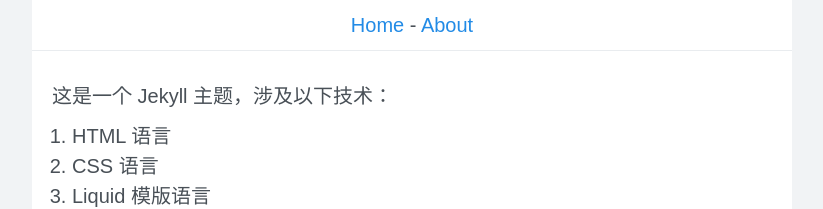
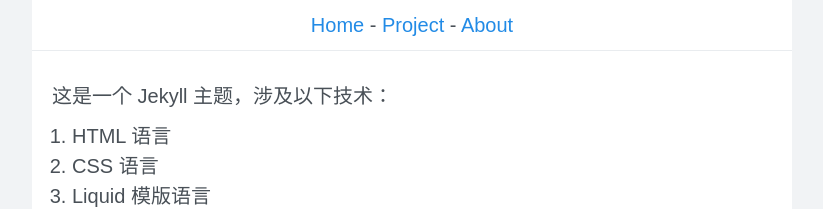
Before and after one commit to whenfung/log, a Jekyll site: the page built from pages/about.md, in a window 1280 px wide. Shown: the top 209 px of the page, without its empty margins (228-1051 px from the left). Built offline with Jekyll 4.4.1, drawn with Linux system fonts in a browser that asks for light colours; nearby versions of some CDN libraries.

Commit message:
navigation

```diff
--- a/_layouts/page.html
+++ b/_layouts/page.html
@@ -2,9 +2,10 @@
 layout: default
 ---
 
-<div class="page-title">
+<div class="page-nav">
 	<a href="{{ site.baseurl }}/">Home</a> -
-	<a href="{{ site.baseurl }}/about.html">About</a>
+	<a href="{{ site.baseurl }}/pages/project.html">Project</a> -
+	<a href="{{ site.baseurl }}/pages/about.html">About</a>
 </div>
 
 <div class="page">
--- a/_layouts/post.html
+++ b/_layouts/post.html
@@ -2,7 +2,7 @@
 layout: default
 ---
 
-<div class="post-title">
+<div class="post-nav">
 	<a href="{{ site.baseurl }}/">Home</a> - {{ page.title }}
 </div>
 
--- a/_sass/layouts.scss
+++ b/_sass/layouts.scss
@@ -28,7 +28,7 @@
 	background-color: var(--content-bg);
 }
 
-.page-title {
+.page-nav {
 	text-align: center;
 	background-color: var(--content-bg);
 	padding: .5rem;
@@ -42,7 +42,7 @@
   background-color: var(--content-bg);
 }
 
-.post-title {
+.post-nav {
 	background-color: var(--content-bg);
 	padding: .5rem;
 	border-bottom: 1px solid var(--gray-200);
--- a/_sass/type.scss
+++ b/_sass/type.scss
@@ -48,10 +48,7 @@ blockquote {
   padding: .5rem 1rem;
   color: var(--gray-600);
   border-left: .25rem solid var(--gray-600);
-
-  p:last-child {
-    margin-bottom: 0;
-  }
+	background-color: var(--gray-100);
 }
 
 code,
```
Also changed, not shown: pages/project.md (added, +6 -0 lines), pages/about.md (renamed from about.md).
